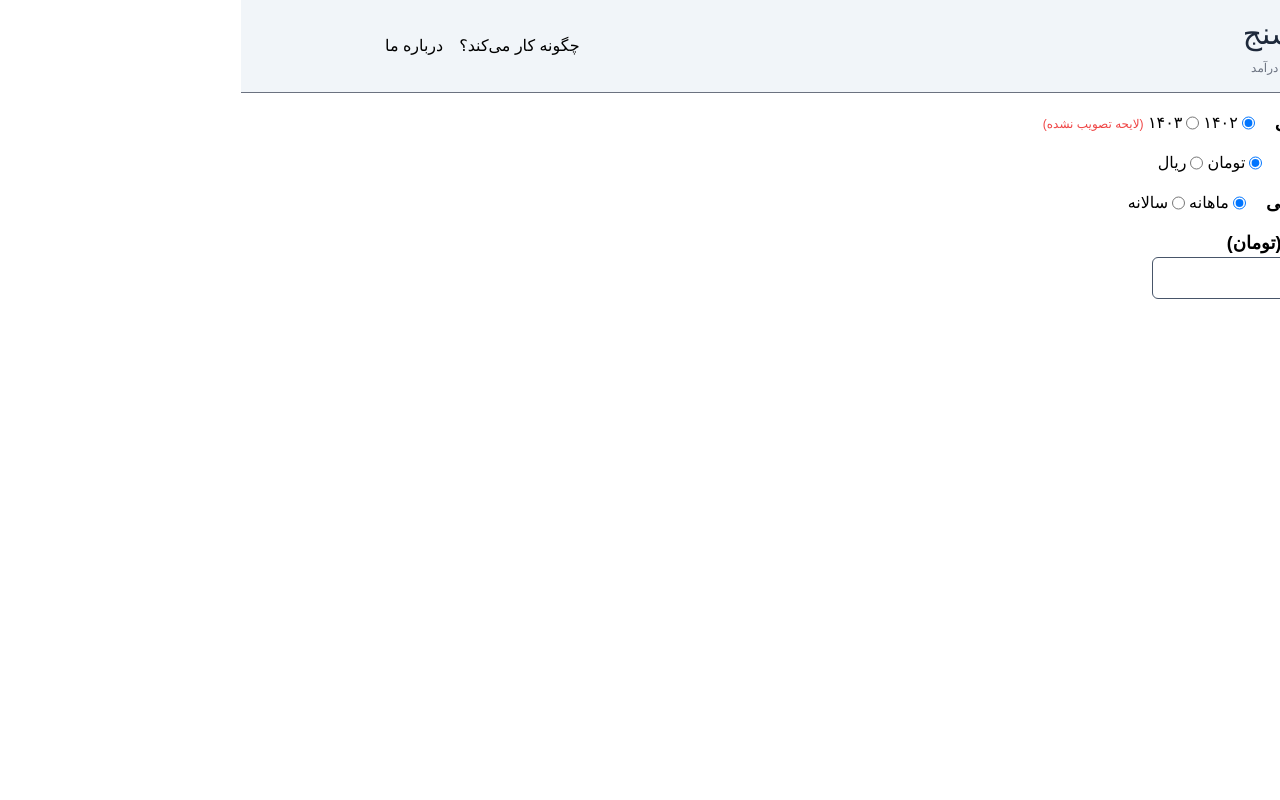
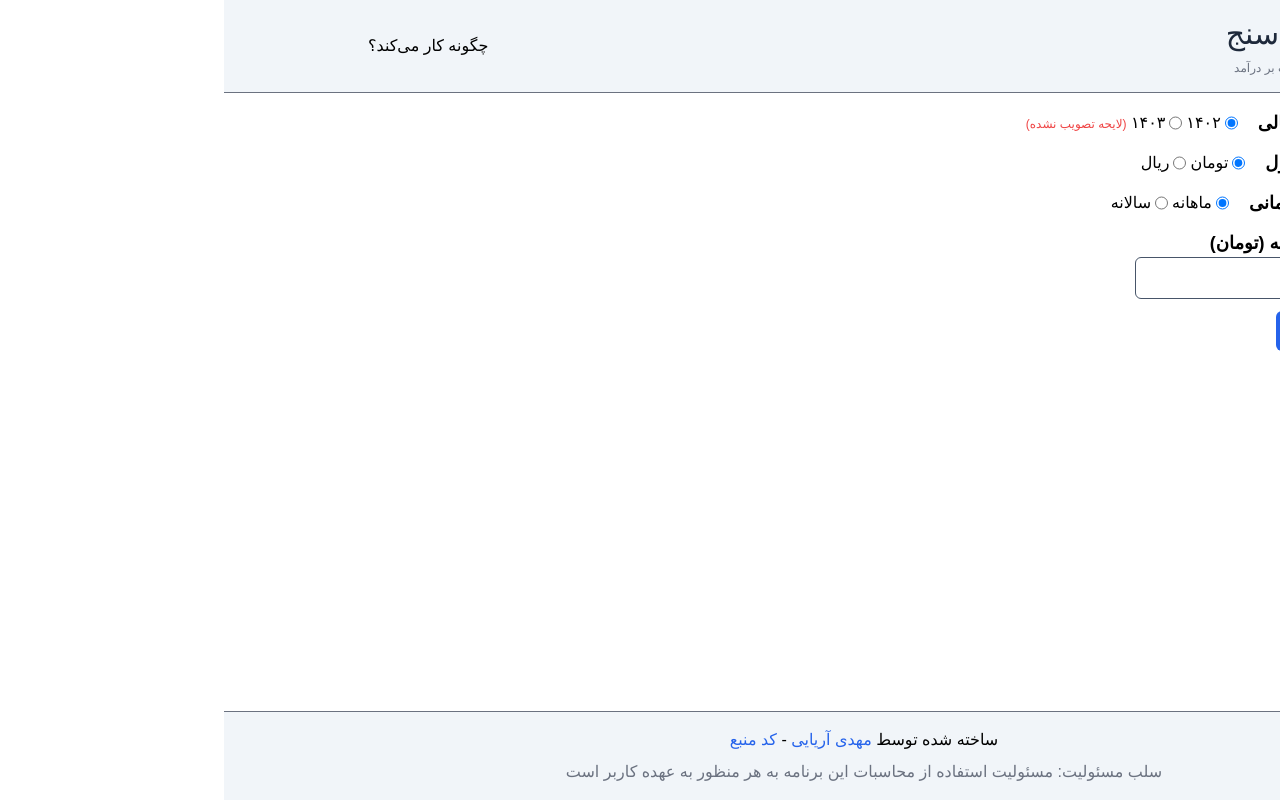
Before and after one commit to maryayi/tax-calculator, a React (Vite) app: page / in a window 1280 px wide. Built offline with nearby package versions, Linux system fonts and the light colour scheme; a small style sheet from the web is missing.

Commit message:
feat: added footer

```diff
--- /dev/null
+++ b/src/components/Footer.tsx
@@ -0,0 +1,33 @@
+import { DISCLAIMER_MESSAGE } from '../constants';
+
+function Footer() {
+  return (
+    <div className="absolute bottom-0 bg-slate-100 flex w-full border-t border-t-gray-500 border-solid justify-center">
+      <header className="flex flex-col max-w-5xl w-full p-4 items-center gap-2">
+        <p className="text-center">
+          ساخته شده توسط{' '}
+          <a
+            className="text-blue-600 cursor-pointer"
+            href="https://twitter.com/maryayi"
+            target="_blank"
+            rel="noopener noreferrer"
+          >
+            مهدی آریایی
+          </a>{' '}
+          -{' '}
+          <a
+            className="text-blue-600 cursor-pointer"
+            href="https://github.com/maryayi/tax-calculator"
+            target="_blank"
+            rel="noopener noreferrer"
+          >
+            کد منبع
+          </a>
+        </p>
+        <p className="text-center text-gray-500">{DISCLAIMER_MESSAGE}</p>
+      </header>
+    </div>
+  );
+}
+
+export default Footer;
--- a/src/components/HeaderLinks.tsx
+++ b/src/components/HeaderLinks.tsx
@@ -2,7 +2,6 @@ function HeaderLinks() {
   return (
     <ul className="flex gap-4 list-none items-center">
       <li className="cursor-pointer">چگونه کار می‌کند؟</li>
-      <li className="cursor-pointer">درباره ما</li>
     </ul>
   );
 }
--- a/src/components/Layout.tsx
+++ b/src/components/Layout.tsx
@@ -1,4 +1,5 @@
 import { PropsWithChildren } from 'react';
+import Footer from './Footer';
 import Header from './Header';
 
 function Layout({ children }: PropsWithChildren) {
@@ -10,6 +11,7 @@ function Layout({ children }: PropsWithChildren) {
           {children}
         </section>
       </main>
+      <Footer />
     </>
   );
 }
--- /dev/null
+++ b/src/constants.ts
@@ -0,0 +1,2 @@
+export const DISCLAIMER_MESSAGE =
+  'سلب مسئولیت: مسئولیت استفاده از محاسبات این برنامه به هر منظور به عهده کاربر است';
```
